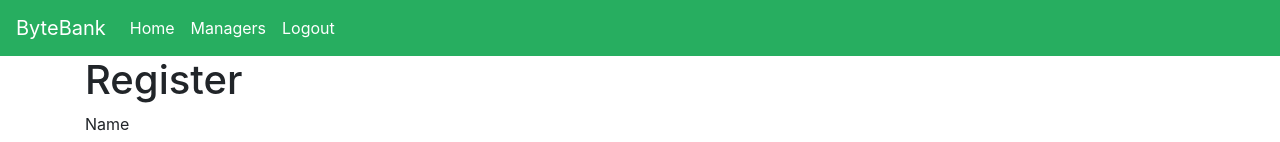
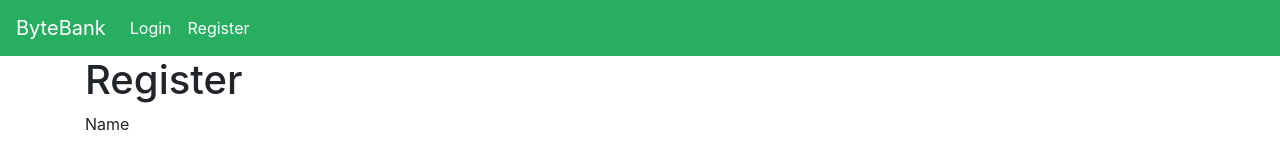
Before and after one commit to alan-nascimento/auth-bank, a Vue app: page /register in a window 1280 px wide. Shown: the top 142 px of the page. Built offline with nearby package versions, Linux system fonts and the light colour scheme.

Commit message:
feat: use vuex to manage global state

```diff
--- a/src/App.vue
+++ b/src/App.vue
@@ -1,57 +1,16 @@
 <template>
   <div id="app">
-    <nav class="navbar navbar-expand-lg navbar-bytebank">
-      <a class="navbar-brand" href="#">ByteBank</a>
-      <button
-        class="navbar-toggler"
-        type="button"
-        data-toggle="collapse"
-        data-target="#navbarSupportedContent"
-        aria-controls="navbarSupportedContent"
-        aria-expanded="false"
-        aria-label="Toggle navigation"
-      >
-        <span class="navbar-toggler-icon"></span>
-      </button>
-      <div class="collapse navbar-collapse" id="navbarSupportedContent">
-        <ul class="navbar-nav mr-auto">
-          <li class="nav-item">
-            <router-link class="nav-link" to="/">Home</router-link>
-          </li>
-          <li class="nav-item">
-            <router-link to="/managers" class="nav-link">
-              Managers
-            </router-link>
-          </li>
-          <li class="nav-item">
-            <a href="#" class="nav-link" @click.prevent="logout">Logout</a>
-          </li>
-        </ul>
-      </div>
-    </nav>
+    <NavBar />
     <router-view />
   </div>
 </template>
 
 <script>
+import NavBar from '@/components/NavBar';
+
 export default {
-  methods: {
-    logout() {
-      localStorage.removeItem('access_token');
-      this.$router.push({ name: 'Login' });
-    },
+  components: {
+    NavBar,
   },
 };
 </script>
-
-<style>
-.navbar {
-  background: #27ae60;
-}
-.navbar-bytebank a {
-  color: #fff;
-}
-.navbar-bytebank a:hover {
-  color: #000;
-}
-</style>
--- /dev/null
+++ b/src/components/NavBar.vue
@@ -0,0 +1,70 @@
+<template>
+  <nav class="navbar navbar-expand-lg navbar-bytebank">
+    <a class="navbar-brand" href="#">ByteBank</a>
+    <button
+      class="navbar-toggler"
+      type="button"
+      data-toggle="collapse"
+      data-target="#navbarSupportedContent"
+      aria-controls="navbarSupportedContent"
+      aria-expanded="false"
+      aria-label="Toggle navigation"
+    >
+      <span class="navbar-toggler-icon"></span>
+    </button>
+    <div class="collapse navbar-collapse" id="navbarSupportedContent">
+      <ul class="navbar-nav mr-auto" v-if="isUserLogged">
+        <li class="nav-item">
+          <router-link class="nav-link" to="/">Home</router-link>
+        </li>
+        <li class="nav-item">
+          <router-link class="nav-link" to="/managers">
+            Managers
+          </router-link>
+        </li>
+        <li class="nav-item">
+          <a href="#" class="nav-link" @click.prevent="logout">Logout</a>
+        </li>
+      </ul>
+
+      <ul class="navbar-nav mr-auto" v-else>
+        <li class="nav-item">
+          <router-link class="nav-link" to="/login">Login</router-link>
+        </li>
+        <li class="nav-item">
+          <router-link class="nav-link" to="/register">
+            Register
+          </router-link>
+        </li>
+      </ul>
+    </div>
+  </nav>
+</template>
+
+<script>
+export default {
+  methods: {
+    logout() {
+      this.$store.commit('LOGOUT_USER');
+      this.$router.push({ name: 'Login' });
+    }
+  },
+  computed: {
+    isUserLogged() {
+      return !!this.$store.state.token;
+    }
+  }
+};
+</script>
+
+<style>
+.navbar {
+  background: #27ae60;
+}
+.navbar-bytebank a {
+  color: #fff;
+}
+.navbar-bytebank a:hover {
+  color: #000;
+}
+</style>
--- a/src/services/index.ts
+++ b/src/services/index.ts
@@ -1,4 +1,5 @@
 import axios from 'axios';
+import store from '@/store';
 
 const http = axios.create({
   baseURL: 'http://localhost:8000/',
@@ -9,7 +10,7 @@ const http = axios.create({
 })
 
 http.interceptors.request.use(config => {
-  const token = localStorage.getItem('access_token')
+  const token = store.state.token;
 
   if (token) {
     config.headers.Authorization = `Bearer ${token}`
--- a/src/store/index.ts
+++ b/src/store/index.ts
@@ -1,14 +1,34 @@
 import Vue from 'vue';
 import Vuex from 'vuex';
+
+import http from '@/services';
 
 Vue.use(Vuex);
 
 export default new Vuex.Store({
   state: {
+    token: null,
+    user: {},
   },
   mutations: {
+    SIGN_IN_USER (state, { token, user }) {
+      state.token = token;
+      state.user = user;
+    },
+    SIGN_OUT_USER (state) {
+      state.token = null;
+      state.user = {};
+    }
   },
   actions: {
+    async signIn ({ commit }, params) {
+      const { data: { access_token, user  } } = await http.post('auth/login', params);
+
+      commit('SIGN_IN_USER', {
+        token: access_token,
+        user,
+      });
+    }
   },
   modules: {
   },
--- a/src/views/Login.vue
+++ b/src/views/Login.vue
@@ -31,9 +31,7 @@ export default {
   }),
   methods: {
     async onSubmit() {
-      const { data } = await this.$http.post('auth/login', this.user);
-
-      localStorage.setItem('access_token', data.access_token);
+      await this.$store.dispatch('signIn', this.user);
 
       this.$router.push({ name: 'Managers' });
     }
```
